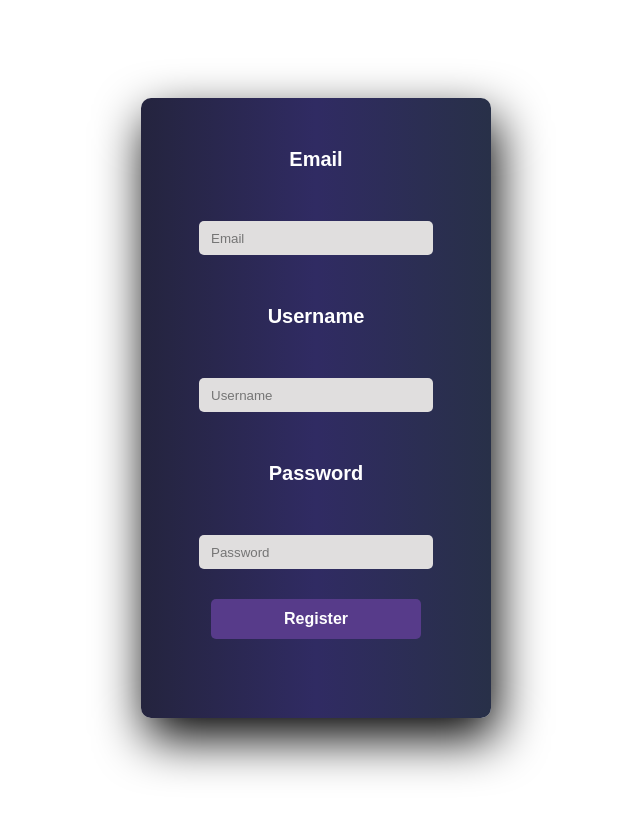
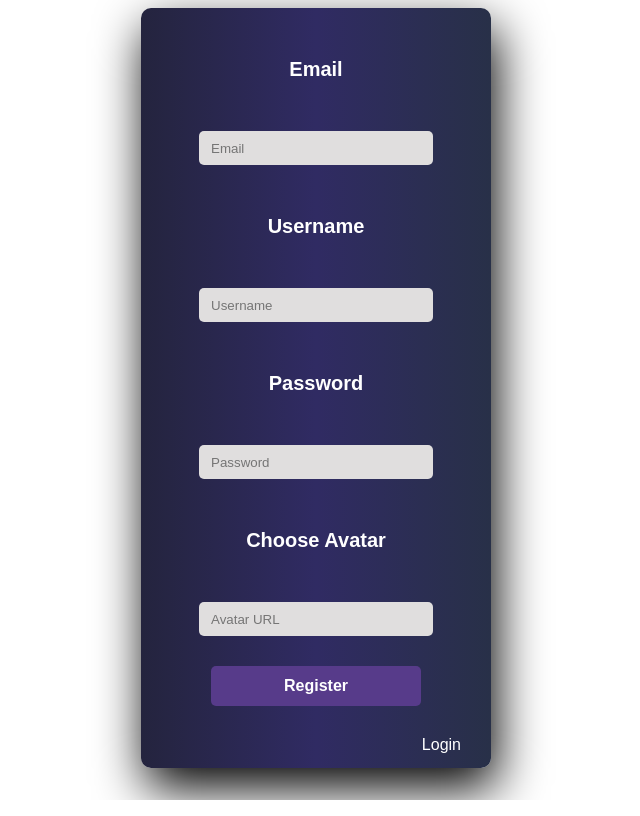
Before and after one commit to Rob1n99/Chatify, a React (Vite) app in the folder Chatify/: page / in a window 1280 px wide. Shown: the whole page, without its empty margins (324-964 px from the left). Built offline with nearby package versions, Linux system fonts and the light colour scheme; no server answers.

Commit message:
lagt in avatar input samt ändrat avatar vy i chatt

```diff
--- a/Chatify/src/components/Chat.jsx
+++ b/Chatify/src/components/Chat.jsx
@@ -110,7 +110,7 @@ function Chat() {
       <div className={styles.chatContainer}>
         <h1 className={styles.chatHeader}>
           Welcome to Chatify, {username}
-          <img src={avatar} style={{ width: "100px" }} alt="User avatar" />
+          {avatar && <img src={avatar} style={{ width: "100px" }} />}
         </h1>
         <h2 className={styles.messagesHeader}>Messages</h2>
         <ul className={styles.messageList}>
@@ -123,11 +123,13 @@ function Chat() {
                   : styles.fakeMessage
               }`}
             >
-              <img
-                src={message.avatar || avatar}
-                alt={`${message.username}'s avatar`}
-                className={styles.avatar}
-              />
+              {(message.avatar || avatar) && (
+                <img
+                  src={message.avatar || avatar}
+                  alt={`${message.username}'s avatar`}
+                  className={styles.avatar}
+                />
+              )}
               <div
                 className={`${styles.messageBubble} ${
                   messages.some((msg) => msg.id === message.id)
--- a/Chatify/src/components/Register.jsx
+++ b/Chatify/src/components/Register.jsx
@@ -1,5 +1,5 @@
 import React, { useEffect, useState } from "react";
-import { useNavigate } from "react-router-dom";
+import { Link, useNavigate } from "react-router-dom";
 import styles from "./register.module.css";
 
 function Register() {
@@ -8,6 +8,7 @@ function Register() {
   const [password, setPassword] = useState("");
   const [error, setError] = useState("");
   const [csrfToken, setCsrfToken] = useState("");
+  const [avatar, setAvatar] = useState("");
   const navigate = useNavigate();
 
   useEffect(() => {
@@ -19,7 +20,6 @@ function Register() {
         console.log(data);
         setCsrfToken(data.csrfToken);
       });
-    //.catch((error) => console.error("Error:", error));
   }, []);
 
   const handleRegister = (e) => {
@@ -29,12 +29,13 @@ function Register() {
       method: "POST",
       headers: {
         "Content-Type": "application/json",
-        "X-CSRF-Token": csrfToken,
       },
       body: JSON.stringify({
         email: email,
         username: username,
         password: password,
+        csrfToken: csrfToken,
+        avatar: avatar,
       }),
     })
       .then((response) => response.json())
@@ -72,9 +73,21 @@ function Register() {
           value={password}
           onChange={(e) => setPassword(e.target.value)}
         />
+        <label>Choose Avatar</label>
+        <input
+          type="text"
+          placeholder="Avatar URL"
+          value={avatar}
+          onChange={(e) => setAvatar(e.target.value)}
+        />
 
-        <button className={styles.registerBtn} type="submit">Register</button>
+        <button className={styles.registerBtn} type="submit">
+          Register
+        </button>
         {error && <p>{error}</p>}
+        <Link className={styles.link} to="/login">
+          Login
+        </Link>
       </form>
     </div>
   );
--- a/Chatify/src/components/register.module.css
+++ b/Chatify/src/components/register.module.css
@@ -4,13 +4,12 @@
   display: flex;
   justify-content: center;
   align-items: center;
-  min-height: 100vh;
   font-family: "Jost", sans-serif;
   background: white;
 }
 .container {
   width: 350px;
-  height: 620px;
+  height: 760px;
   background: linear-gradient(to left, #283048, #302b63, #24243e);
   overflow: hidden;
   border-radius: 10px;
@@ -61,3 +60,17 @@ p {
   color: red;
   text-align: center;
 }
+
+.link {
+  color: #fff;
+  justify-content: flex-end;
+  display: flex;
+  margin-right: 10px;
+  padding: 20px;
+  text-decoration: none;
+}
+
+.link:hover {
+  text-decoration: underline;
+  color: rgb(96, 219, 219);
+}
```
